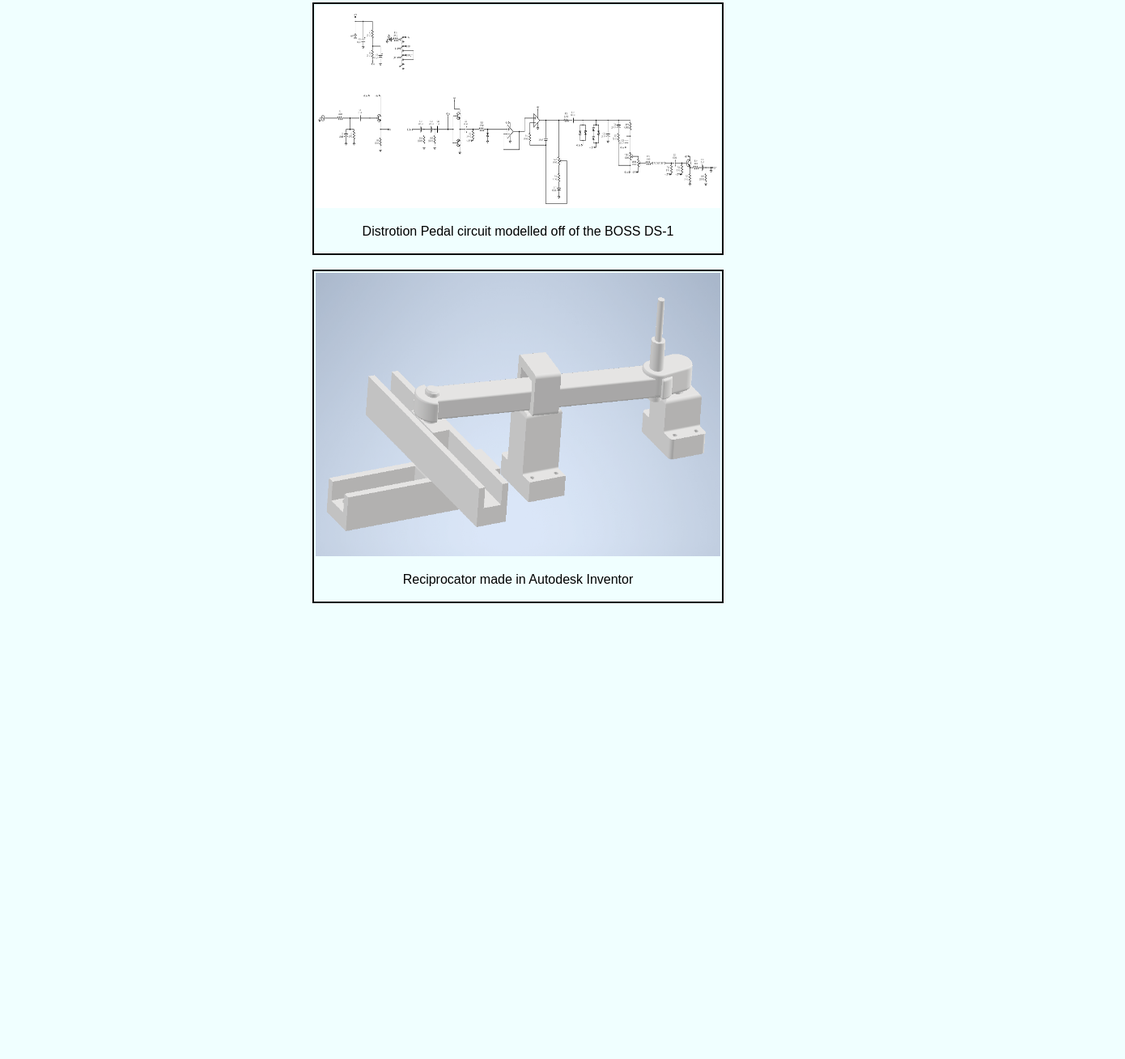
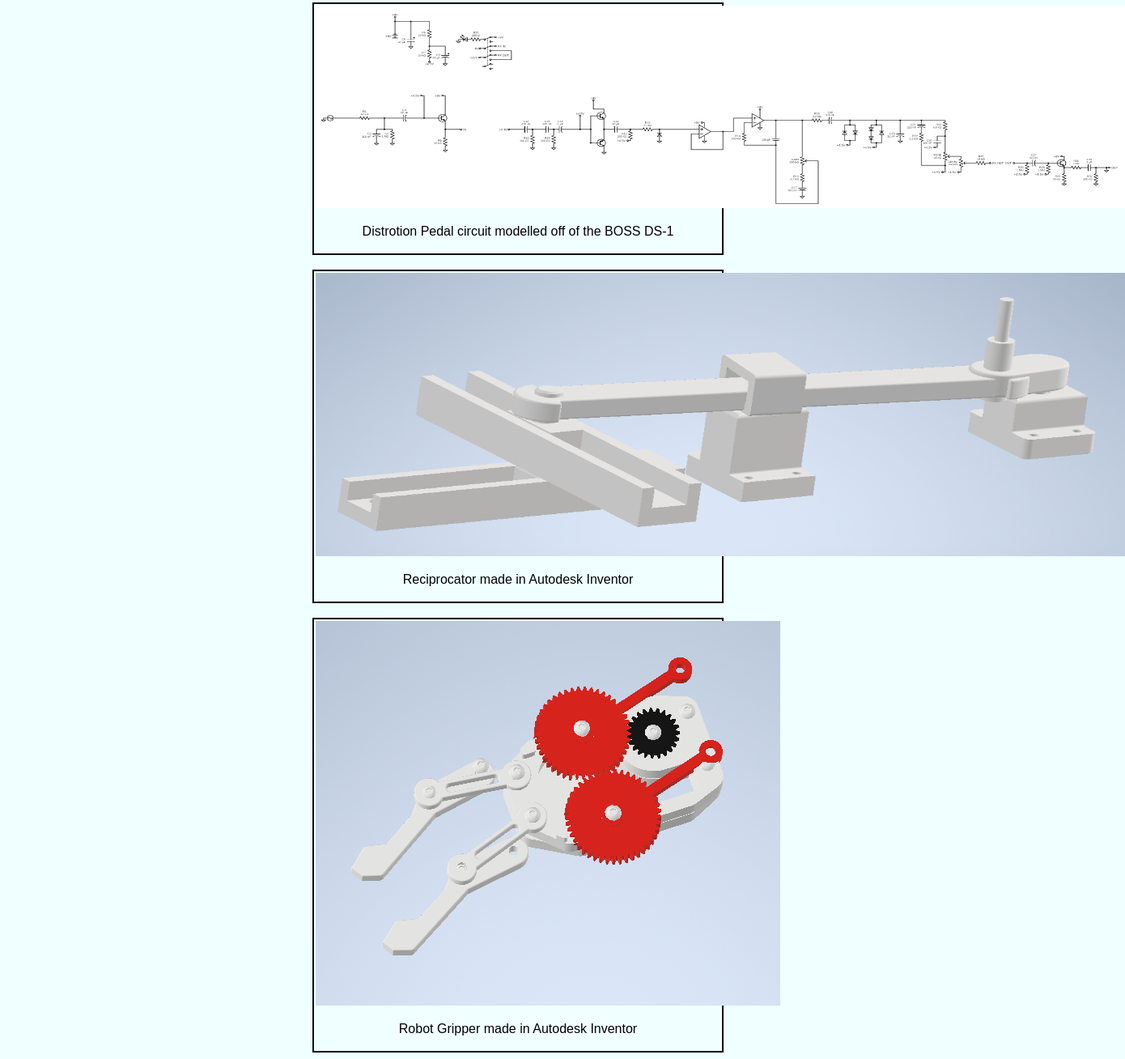
Before and after one commit to pmacican/website, a plain HTML site: page index.html in a window 1280 px wide. Shown: the part 160-1468 px from the top of the page at 81% size, 1390 px wide, since content can reach past the window. Before the commit the page ends 913 px from the top, so only its background shows below. Drawn offline with Linux system fonts and the light colour scheme.

Commit message:
Add files via upload

```diff
--- a/index.html
+++ b/index.html
@@ -11,14 +11,20 @@
 
     <center><h1>Portfolio</h1></center>
 
+
     <div class="project">
-        <img src="circuit(3).png" height="250px" width="500px">
+        <img src="circuit(3).png" height="250px" width="1000px">
         <p>Distrotion Pedal circuit modelled off of the BOSS DS-1</p>
     </div>
     <br>
     <div class="project">
-        <img src="Reciprocator.png" height="350px" width="500px">
+        <img src="Reciprocator.png" height="350px" width="1000px">
         <p>Reciprocator made in Autodesk Inventor</p>
+    </div>
+    <br>
+    <div class="project">
+        <img src="gripper.png">
+        <p>Robot Gripper made in Autodesk Inventor</p>
     </div>
 
 
```
Also changed, not shown: gripper.png (added).
